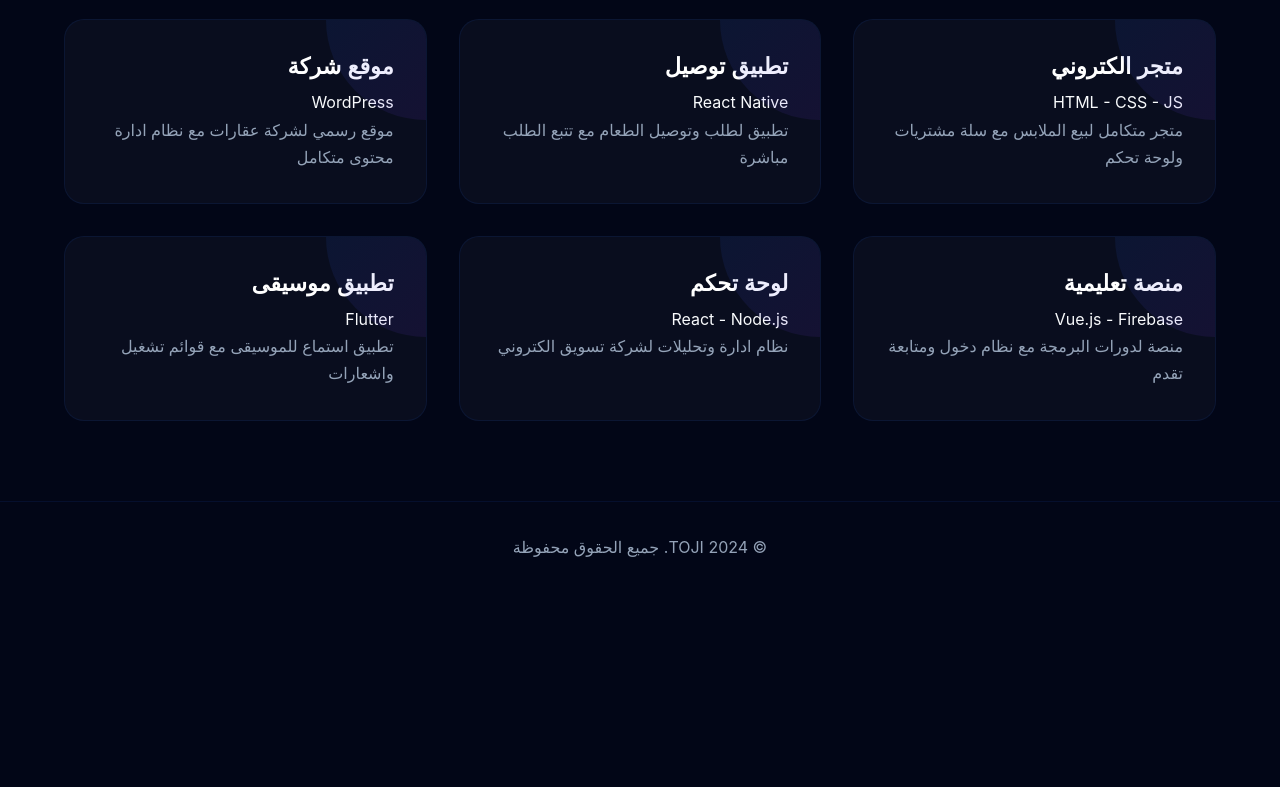
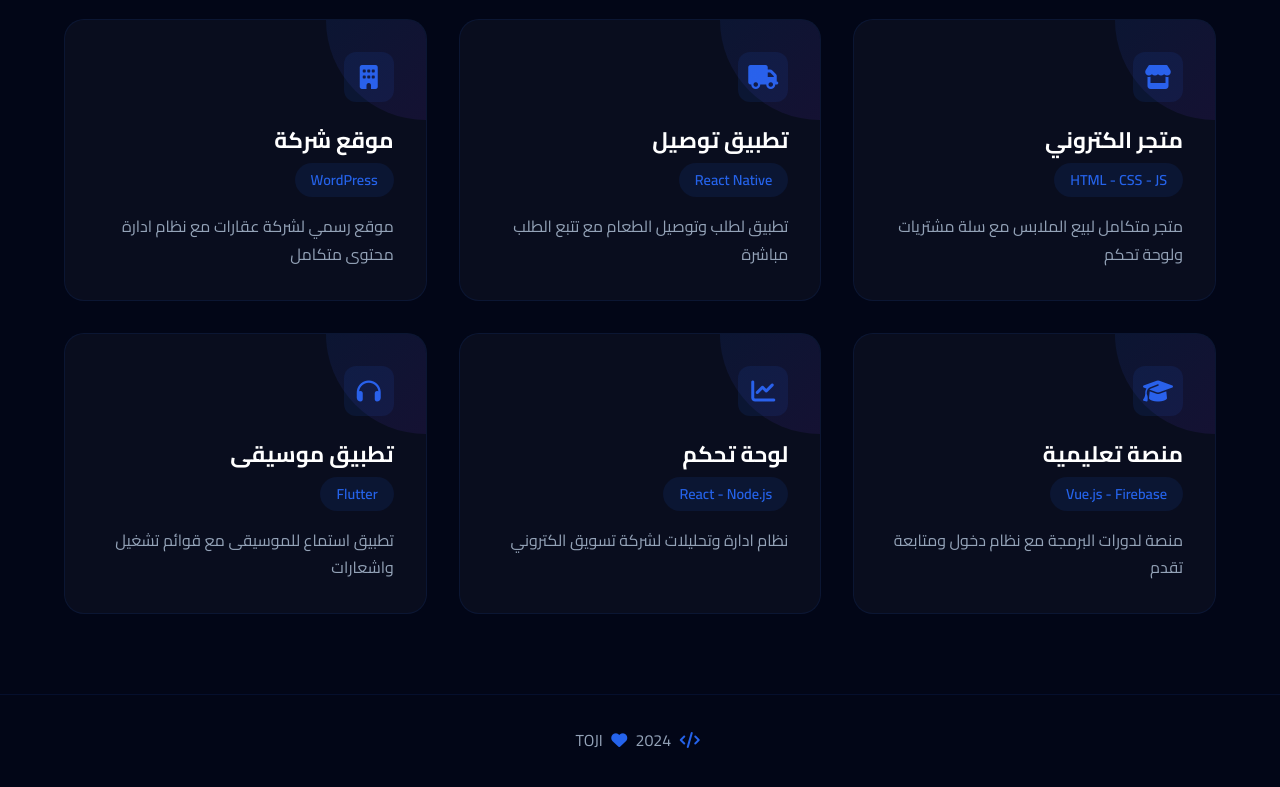
Before and after one commit to yousefbot22/TOJY-MD, a plain HTML site: page projects.html in a window 1280 px wide. Shown: the part 167-954 px from the top of the page. Before the commit the page ends 800 px from the top, so only its background shows below. Drawn offline with Linux system fonts and the light colour scheme.

Commit message:
Update projects.html

```diff
--- a/projects.html
+++ b/projects.html
@@ -5,16 +5,21 @@
   <meta charset="UTF-8">
   <meta name="viewport" content="width=device-width, initial-scale=1.0">
   <title>TOJI - المشاريع</title>
+  <link href="https://fonts.googleapis.com/css2?family=Cairo:wght@400;500;600;700;800&family=Tajawal:wght@400;500;700;800&display=swap" rel="stylesheet">
+  <link rel="stylesheet" href="https://cdnjs.cloudflare.com/ajax/libs/font-awesome/6.4.0/css/all.min.css">
   <link rel="stylesheet" href="style.css">
 </head>
 <body>
   <nav id="navbar">
     <div class="logo">TOJI</div>
+    <div class="menu-btn">
+      <i class="fas fa-bars"></i>
+    </div>
     <div class="nav-links">
-      <a href="index.html">الرئيسية</a>
-      <a href="about.html">عني</a>
-      <a href="projects.html" class="active">المشاريع</a>
-      <a href="contact.html">تواصل</a>
+      <a href="index.html"><i class="fas fa-home"></i>الرئيسية</a>
+      <a href="about.html"><i class="fas fa-user"></i>عني</a>
+      <a href="projects.html" class="active"><i class="fas fa-code-branch"></i>المشاريع</a>
+      <a href="contact.html"><i class="fas fa-envelope"></i>تواصل</a>
     </div>
   </nav>
 
@@ -22,40 +27,46 @@
     <h2 class="section-title">مشاريعي</h2>
     <div class="projects-grid">
       <div class="project-item">
+        <div class="project-icon"><i class="fas fa-store"></i></div>
         <h3>متجر الكتروني</h3>
-        <div class="tech">HTML - CSS - JS</div>
+        <span class="project-tech">HTML - CSS - JS</span>
         <p>متجر متكامل لبيع الملابس مع سلة مشتريات ولوحة تحكم</p>
       </div>
       <div class="project-item">
+        <div class="project-icon"><i class="fas fa-truck"></i></div>
         <h3>تطبيق توصيل</h3>
-        <div class="tech">React Native</div>
+        <span class="project-tech">React Native</span>
         <p>تطبيق لطلب وتوصيل الطعام مع تتبع الطلب مباشرة</p>
       </div>
       <div class="project-item">
+        <div class="project-icon"><i class="fas fa-building"></i></div>
         <h3>موقع شركة</h3>
-        <div class="tech">WordPress</div>
+        <span class="project-tech">WordPress</span>
         <p>موقع رسمي لشركة عقارات مع نظام ادارة محتوى متكامل</p>
       </div>
       <div class="project-item">
+        <div class="project-icon"><i class="fas fa-graduation-cap"></i></div>
         <h3>منصة تعليمية</h3>
-        <div class="tech">Vue.js - Firebase</div>
+        <span class="project-tech">Vue.js - Firebase</span>
         <p>منصة لدورات البرمجة مع نظام دخول ومتابعة تقدم</p>
       </div>
       <div class="project-item">
+        <div class="project-icon"><i class="fas fa-chart-line"></i></div>
         <h3>لوحة تحكم</h3>
-        <div class="tech">React - Node.js</div>
+        <span class="project-tech">React - Node.js</span>
         <p>نظام ادارة وتحليلات لشركة تسويق الكتروني</p>
       </div>
       <div class="project-item">
+        <div class="project-icon"><i class="fas fa-headphones"></i></div>
         <h3>تطبيق موسيقى</h3>
-        <div class="tech">Flutter</div>
+        <span class="project-tech">Flutter</span>
         <p>تطبيق استماع للموسيقى مع قوائم تشغيل واشعارات</p>
       </div>
     </div>
   </section>
 
   <footer>
-    <p>© 2024 TOJI. جميع الحقوق محفوظة</p>
+    <p><i class="fas fa-code"></i> TOJI <i class="fas fa-heart"></i> 2024</p>
   </footer>
 
   <script src="script.js"></script>
```
